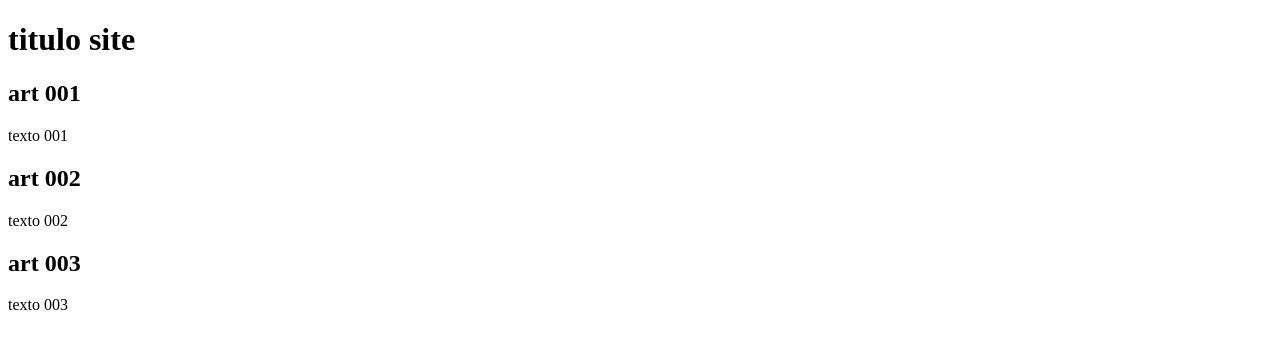
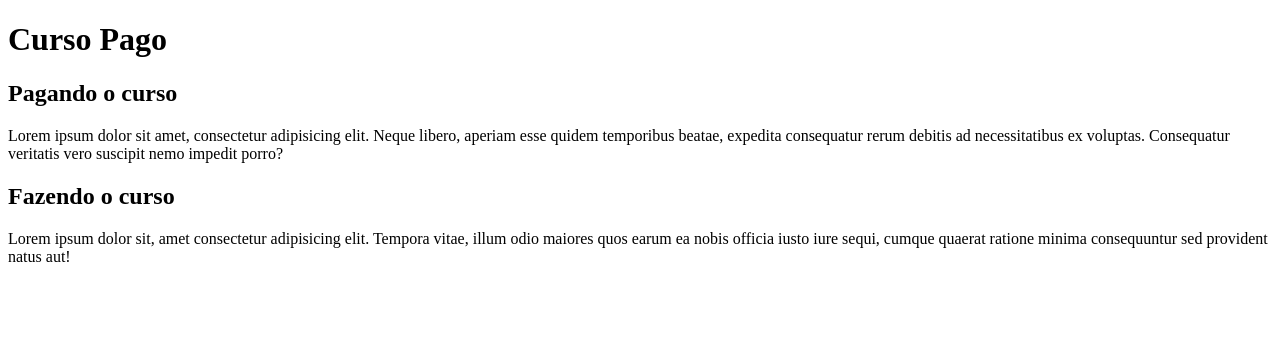
Before and after one commit to rubensguilardijr/projeto-site, a plain HTML site: page index.html in a window 1280 px wide. Drawn offline with Linux system fonts and the light colour scheme.

Commit message:
Inicio do conteudo

```diff
--- a/index.html
+++ b/index.html
@@ -8,19 +8,15 @@
 <body>
     <main>
         <header>
-            <h1>titulo site</h1>
+            <h1>Curso Pago</h1>
         </header>
         <article>
-            <h2>art 001</h2>
-            <p>texto 001</p>
+            <h2>Pagando o curso</h2>
+            <p>Lorem ipsum dolor sit amet, consectetur adipisicing elit. Neque libero, aperiam esse quidem temporibus beatae, expedita consequatur rerum debitis ad necessitatibus ex voluptas. Consequatur veritatis vero suscipit nemo impedit porro?</p>
         </article>
         <article>
-            <h2>art 002</h2>
-            <p>texto 002</p>
-        </article>
-        <article>
-            <h2>art 003</h2>
-            <p>texto 003</p>
+            <h2>Fazendo o curso</h2>
+            <p>Lorem ipsum dolor sit, amet consectetur adipisicing elit. Tempora vitae, illum odio maiores quos earum ea nobis officia iusto iure sequi, cumque quaerat ratione minima consequuntur sed provident natus aut!</p>
         </article>
     </main>
 </body>
```
